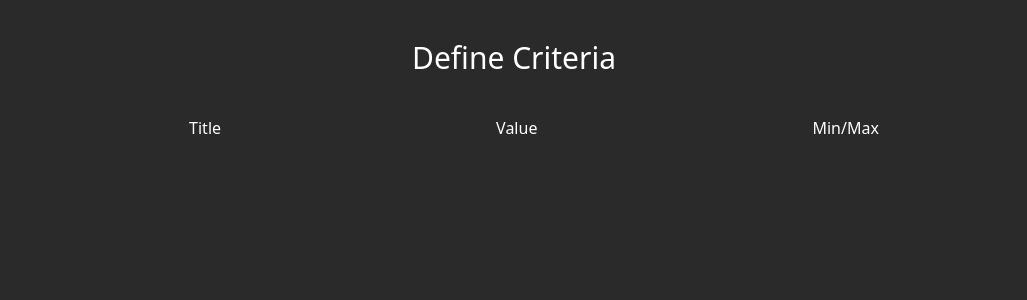
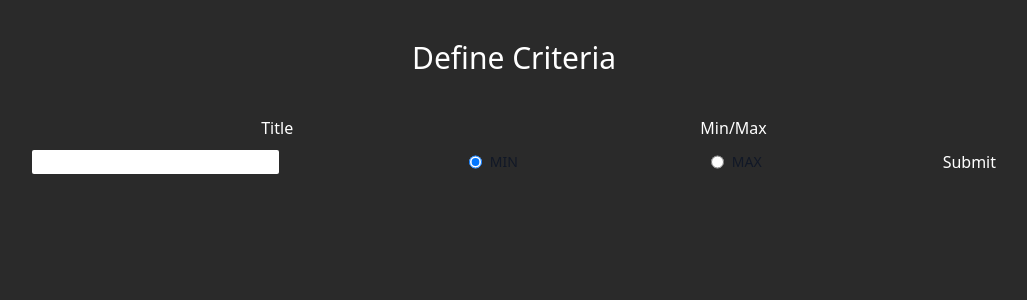
Before and after one commit to alex-nemeth/evalutron, an Angular app: page / in a window 1280 px wide. Shown: the top 300 px of the page, without its empty margins (126-1153 px from the left). Built offline with nearby package versions, Linux system fonts and the light colour scheme.

Commit message:
Basic form functionality

```diff
--- a/angular.json
+++ b/angular.json
@@ -91,5 +91,8 @@
         }
       }
     }
+  },
+  "cli": {
+    "analytics": false
   }
 }
--- a/package.json
+++ b/package.json
@@ -23,7 +23,7 @@
     "zone.js": "~0.14.2"
   },
   "devDependencies": {
-    "@angular-devkit/build-angular": "^17.0.1",
+    "@angular-devkit/build-angular": "^17.0.3",
     "@angular/cli": "^17.0.1",
     "@angular/compiler-cli": "^17.0.0",
     "@types/jasmine": "~5.1.0",
--- a/src/app/components/define-criteria/define-criteria.component.html
+++ b/src/app/components/define-criteria/define-criteria.component.html
@@ -2,19 +2,49 @@
     <header>Define Criteria</header>
 </div>
 
-<div class="flex justify-evenly ml-10">
-    <p>Title</p>
-    <p>Value</p>
-    <p>Min/Max</p>
+<div class="flex justify-evenly gap-5">
+    <p class="text-center">Title</p>
+    <p class="text-center">Min/Max</p>
 </div>
 
 <div>
-    <form action="">
-        <div *ngFor="let criteria of criteriaArray">
-
-            <input type="text">
-            <input type="text">
-            <input type="text">
+    <div *ngFor="let criteria of criteriaArray">
+        <p> {{ criteria.title }} </p>
+        <p> {{ criteria.minmax }} </p>
+    </div>
+    <form
+        class="flex justify-evenly items-center gap-5"
+        [formGroup]="formGroup"
+        (ngSubmit)="addCriteria()">
+        <input
+            formControlName="title"
+            type="text"
+            class="bg-white rounded-sm border-blue-600 h-6 text-black px-2">
+        <div class="flex flex-row items-center justify-center ps-3">
+            <input
+                formControlName="minmax"
+                id="minmax"
+                type="radio"
+                value="MIN"
+                name="minmax"
+                checked
+                class="w-4 h-4 text-blue-600 bg-gray-100 border-gray-300 focus:ring-blue-500 dark:focus:ring-blue-600 dark:ring-offset-gray-700 dark:focus:ring-offset-gray-700 focus:ring-2 dark:bg-gray-600 dark:border-gray-500">
+            <label class="w-full py-3 ms-2 text-sm font-medium text-gray-900 dark:text-gray-300">
+                MIN
+            </label>
         </div>
+        <div class="flex items-center ps-3">
+            <input
+                formControlName="minmax"
+                id="minmax"
+                type="radio"
+                value="MAX"
+                name="minmax"
+                class="w-4 h-4 text-blue-600 bg-gray-100 border-gray-300 focus:ring-blue-500 dark:focus:ring-blue-600 dark:ring-offset-gray-700 dark:focus:ring-offset-gray-700 focus:ring-2 dark:bg-gray-600 dark:border-gray-500">
+            <label for="horizontal-list-radio-id" class="w-full py-3 ms-2 text-sm font-medium text-gray-900 dark:text-gray-300">
+                MAX
+            </label>
+        </div>
+        <button type="submit">Submit</button>
     </form>
 </div>
--- a/src/app/components/define-criteria/define-criteria.component.ts
+++ b/src/app/components/define-criteria/define-criteria.component.ts
@@ -1,15 +1,36 @@
 import { Component } from '@angular/core';
 import { CommonModule } from '@angular/common';
+import {
+  FormControl,
+  FormGroup,
+  ReactiveFormsModule,
+  Validators,
+} from '@angular/forms';
+
+interface ICriteria {
+  title: any;
+  minmax: any;
+}
 
 @Component({
   selector: 'app-define-criteria',
   standalone: true,
-  imports: [CommonModule],
+  imports: [CommonModule, ReactiveFormsModule],
   templateUrl: './define-criteria.component.html',
   styleUrl: './define-criteria.component.css',
 })
 export class DefineCriteriaComponent {
-  criteriaArray = [];
+  criteriaArray: any[] = [];
 
-  ngOnInit() {}
+  formGroup = new FormGroup({
+    title: new FormControl('', [Validators.minLength(3)]),
+    minmax: new FormControl('MIN', [Validators.required]),
+  });
+
+  addCriteria() {
+    if (this.formGroup.valid) {
+      this.criteriaArray.push(this.formGroup.value);
+      this.formGroup.reset();
+    }
+  }
 }
```
Also changed, not shown: 1 other file (tests, documents, lock files or other folders).
